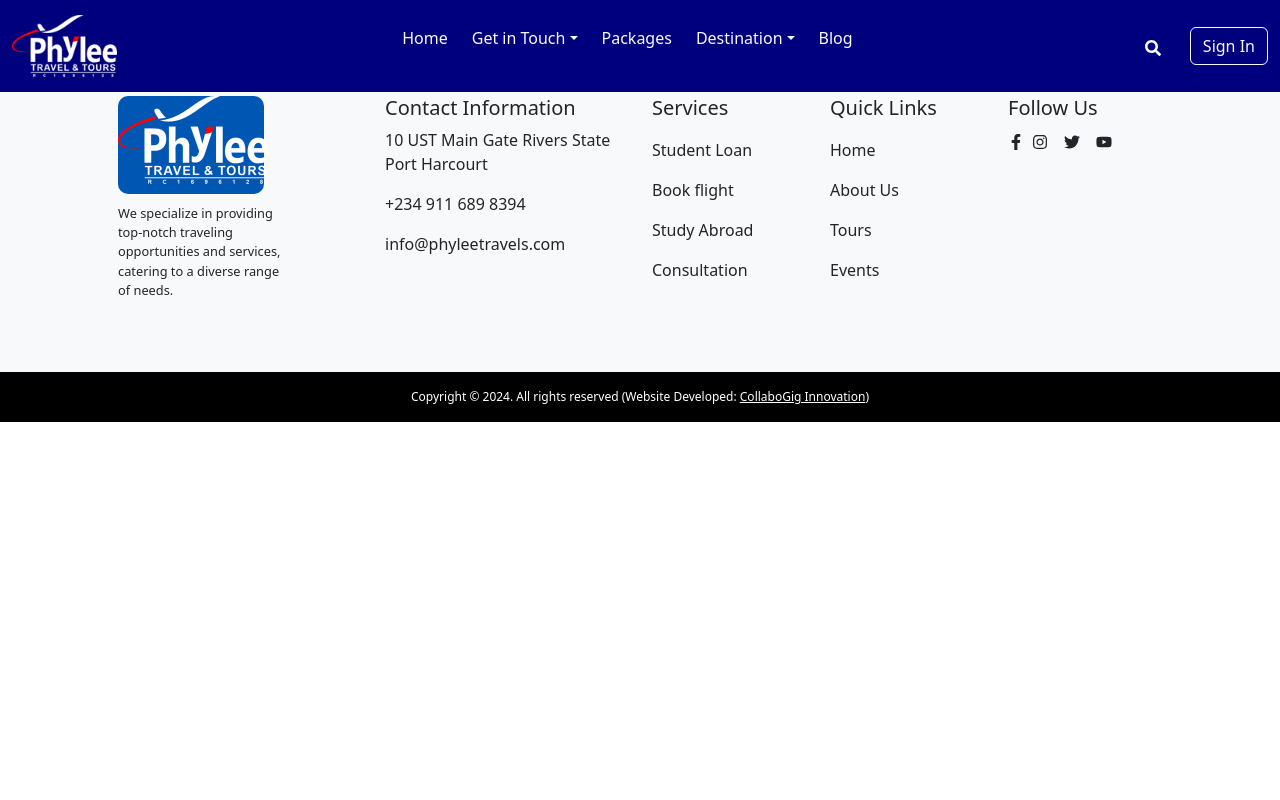
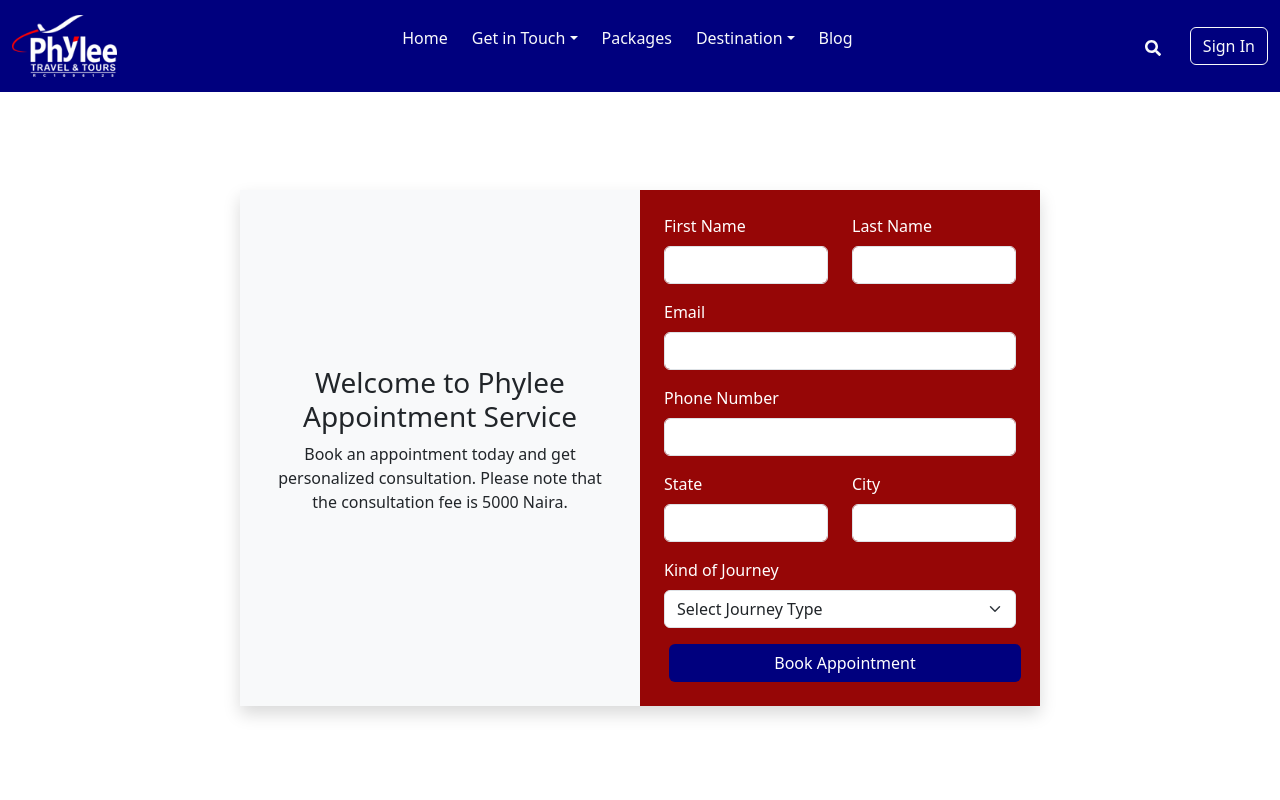
Before and after one commit to amazingprincelee/phyleeTravels-FrontEnd, a React (Create React App) app: page /AppointmentBooking in a window 1280 px wide. Shown: the top 800 px of the page. Built offline with nearby package versions, Linux system fonts and the light colour scheme; no server answers.

Commit message:
feature: appointment booking form

```diff
--- a/package.json
+++ b/package.json
@@ -11,6 +11,7 @@
     "bootstrap": "^5.3.2",
     "emailjs-com": "^3.2.0",
     "moment": "^2.30.1",
+    "nigerian-states-and-lgas": "^1.0.8",
     "react": "^18.2.0",
     "react-bootstrap": "^2.10.2",
     "react-dom": "^18.2.0",
--- a/src/App.js
+++ b/src/App.js
@@ -31,6 +31,7 @@
 import ContactUs from "./pages/ContactUs.jsx";
 import Packages from "./pages/Packages.jsx";
 import Blog from "./pages/Blog.jsx";
+import AppointmentBooking from "./components/AppointmentBooking.jsx";
 
 
 
@@ -88,6 +89,9 @@
         <Route path="/verificationSuccess">
           <EmailVerificationSuccess />
         </Route>
+        <Route path="/AppointmentBooking">
+          <AppointmentBooking />
+        </Route>
 
 
 
--- /dev/null
+++ b/src/components/AppointmentBooking.jsx
@@ -0,0 +1,165 @@
+import React, { useState } from 'react';
+import { useHistory } from 'react-router-dom';
+import { ThreeDots } from 'react-loader-spinner';
+
+const AppointmentBooking = () => {
+  const [loading, setLoading] = useState(false);
+  const [error, setError] = useState(null);
+  const history = useHistory();
+
+  const [formData, setFormData] = useState({
+    firstName: '',
+    lastName: '',
+    email: '',
+    phoneNumber: '',
+    state: '',
+    city: '',
+    journeyType: '',
+  });
+
+  const handleInputChange = (e) => {
+    setFormData({ ...formData, [e.target.name]: e.target.value });
+  };
+
+  const handleSubmit = (e) => {
+    e.preventDefault();
+    setLoading(true);
+    setError(null);
+
+    // Mock submission logic
+    setTimeout(() => {
+      alert('Appointment booked successfully!');
+      setLoading(false);
+    }, 2000);
+  };
+
+  return (
+    <div className="container mt-5 d-flex justify-content-center align-items-center min-vh-100">
+      <div className="shadow row w-100" style={{ maxWidth: '800px' }}>
+        <div className="p-4 col-lg-6 col-md-12 d-flex flex-column justify-content-center bg-light">
+          <h3 className="text-center">Welcome to Phylee Appointment Service</h3>
+          <p className="text-center">
+          Book an appointment today and get personalized consultation. Please note that the consultation fee is 5000 Naira.
+          </p>
+        </div>
+        <div className="p-4 col-lg-6 col-md-12" style={{ background: '#960606' }}>
+          {error && <p className="bg-white text-danger">{error}</p>}
+          <form className="text-white" onSubmit={handleSubmit}>
+            <div className="mb-3 row">
+              <div className="col">
+                <label htmlFor="firstName" className="form-label">First Name</label>
+                <input
+                  type="text"
+                  className="form-control"
+                  id="firstName"
+                  name="firstName"
+                  value={formData.firstName}
+                  onChange={handleInputChange}
+                  required
+                />
+              </div>
+              <div className="col">
+                <label htmlFor="lastName" className="form-label">Last Name</label>
+                <input
+                  type="text"
+                  className="form-control"
+                  id="lastName"
+                  name="lastName"
+                  value={formData.lastName}
+                  onChange={handleInputChange}
+                  required
+                />
+              </div>
+            </div>
+            <div className="mb-3">
+              <label htmlFor="email" className="form-label">Email</label>
+              <input
+                type="email"
+                className="form-control"
+                id="email"
+                name="email"
+                value={formData.email}
+                onChange={handleInputChange}
+                required
+              />
+            </div>
+            <div className="mb-3">
+              <label htmlFor="phoneNumber" className="form-label">Phone Number</label>
+              <input
+                type="tel"
+                className="form-control"
+                id="phoneNumber"
+                name="phoneNumber"
+                value={formData.phoneNumber}
+                onChange={handleInputChange}
+                required
+              />
+            </div>
+            <div className="mb-3 row">
+              <div className="col">
+                <label htmlFor="state" className="form-label">State</label>
+                <input
+                  type="text"
+                  className="form-control"
+                  id="state"
+                  name="state"
+                  value={formData.state}
+                  onChange={handleInputChange}
+                  required
+                />
+              </div>
+              <div className="col">
+                <label htmlFor="city" className="form-label">City</label>
+                <input
+                  type="text"
+                  className="form-control"
+                  id="city"
+                  name="city"
+                  value={formData.city}
+                  onChange={handleInputChange}
+                  required
+                />
+              </div>
+            </div>
+            <div className="mb-3">
+              <label htmlFor="journeyType" className="form-label">Kind of Journey</label>
+              <select
+                className="form-select"
+                id="journeyType"
+                name="journeyType"
+                value={formData.journeyType}
+                onChange={handleInputChange}
+                required
+              >
+                <option value="">Select Journey Type</option>
+                <option value="school">School</option>
+                <option value="other">Other</option>
+              </select>
+            </div>
+            <button
+              type="submit"
+              className="btn w-100"
+              style={{ backgroundColor: '#00007e', color: 'white' }}
+              disabled={loading}
+            >
+              {loading ? (
+                <ThreeDots
+                  height="15"
+                  width="50"
+                  radius="9"
+                  color="white"
+                  ariaLabel="three-dots-loading"
+                  visible={true}
+                />
+              ) : (
+                'Book Appointment'
+              )}
+            </button>
+          </form>
+        </div>
+      </div>
+    </div>
+  );
+};
+
+export default AppointmentBooking;
--- a/src/pages/Dashboard.js
+++ b/src/pages/Dashboard.js
@@ -34,7 +34,7 @@
   };
 
   return (
-    <div className="container-fluid">
+    <div className="container-fluid" style={{marginTop: '100px'}}>
       <div className="row">
         {/* Sidebar */}
         <nav id="sidebarMenu" className="col-md-3 col-lg-2 d-md-block bg-light sidebar collapse">
--- a/src/pages/HomeDashboard.js
+++ b/src/pages/HomeDashboard.js
@@ -70,8 +70,8 @@
           <div className="text-center card">
             <div className="card-body">
               <FaList className="mb-2 icon text-danger" />
-              <h2 className="card-title">Shortlists</h2>
-              <p className="card-text">5 courses</p>
+              <h2 className="card-title">Travel & Tours</h2>
+              <p className="card-text">5 received</p>
               <Link to="/dashboard/saved-items" className="btn btn-danger">
                 View Saved Items
               </Link>
@@ -83,7 +83,7 @@
           <div className="text-center card">
             <div className="card-body">
               <FaRocket className="mb-2 icon text-danger" />
-              <h2 className="card-title">My Offer</h2>
+              <h2 className="card-title">Admission</h2>
               <p className="card-text">3 offers received</p>
               <Link to="/dashboard/offers" className="btn btn-danger">
                 View All Offers
```
Also changed, not shown: src/components/carousel/MyCarousel.jsx (+5 -5 lines), 2 other files (tests, documents, lock files or other folders).
